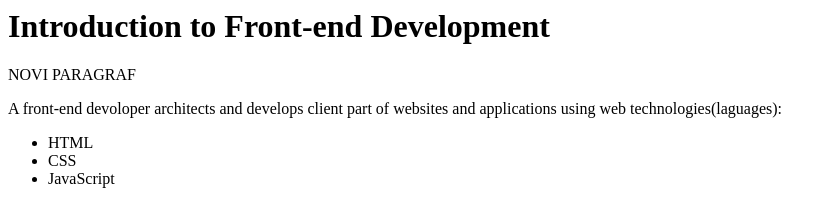
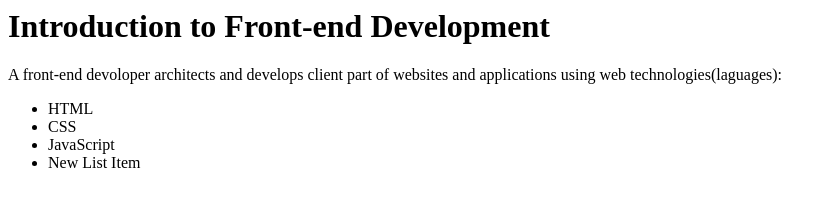
Before and after one commit to MarkoG93/front-end-development, a plain HTML site: page index.html in a window 1280 px wide. Shown: the whole page, without its empty margins (0-836 px from the left). Drawn offline with Linux system fonts and the light colour scheme.

Commit message:
New List Item Added

```diff
--- a/index.html
+++ b/index.html
@@ -1,8 +1,8 @@
 <h1>Introduction to Front-end Development</h1>
-<p> NOVI PARAGRAF</p>
 <p>A front-end devoloper architects and develops client part of websites and applications using web technologies(laguages):</p>
 <ul>
 <li>HTML</li>
 <li>CSS </li>
 <li>JavaScript</li>
+<li> New List Item</li>
 </ul>
```
